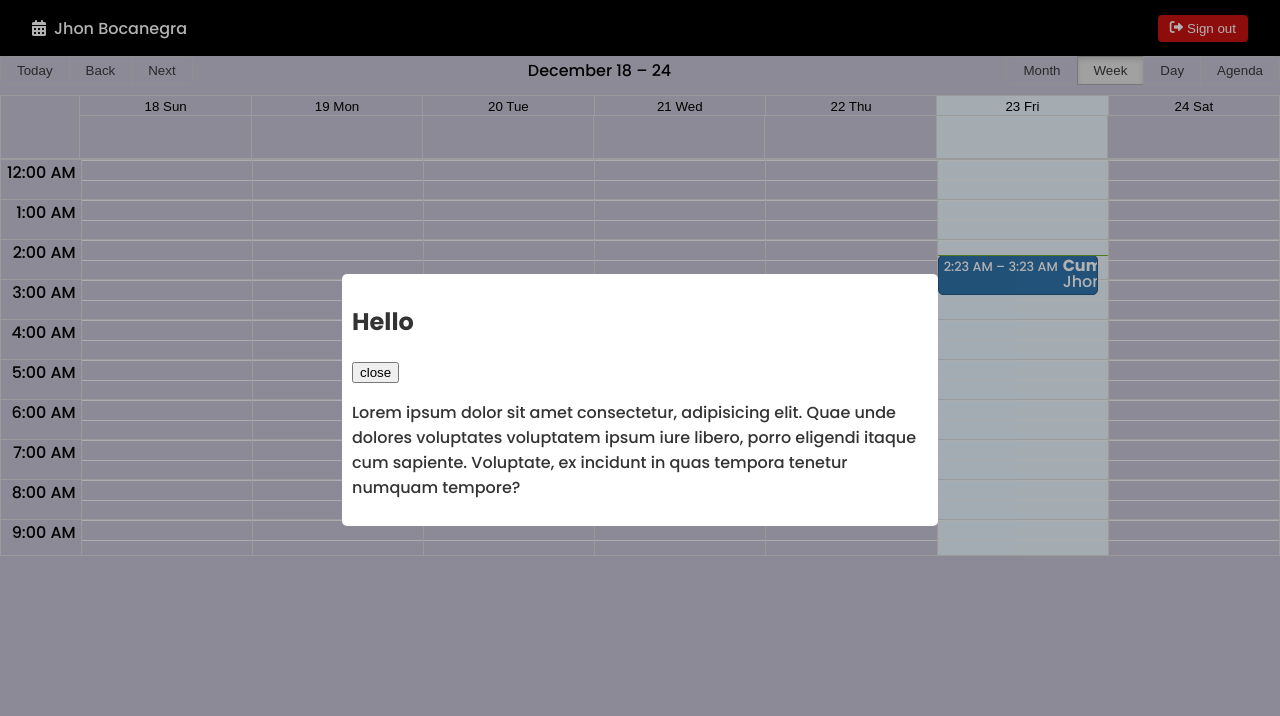
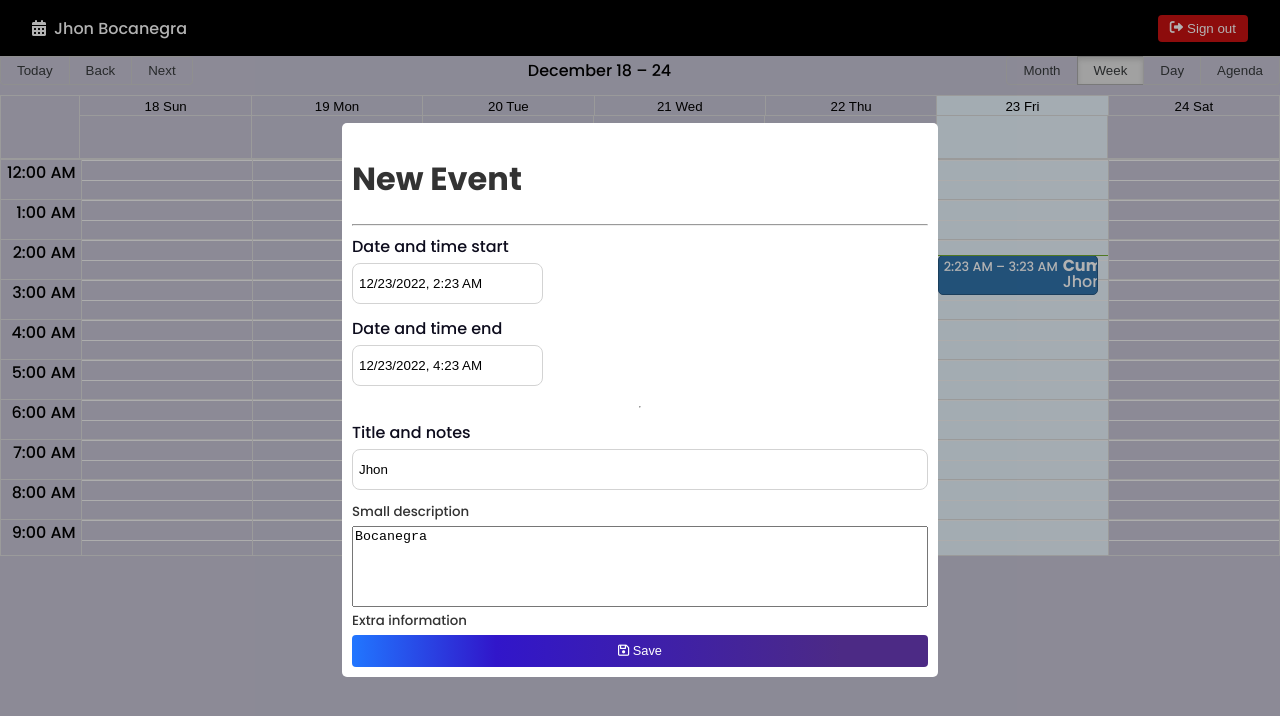
Before and after one commit to JhonEduard26/calendar, a React (Vite) app: page / in a window 1280 px wide. Shown: the top 716 px of the page. Built offline with nearby package versions, Linux system fonts and the light colour scheme.

Commit message:
[ADD] modal content and date picker

```diff
--- a/package.json
+++ b/package.json
@@ -12,6 +12,7 @@
     "date-fns": "^2.29.3",
     "react": "^18.2.0",
     "react-big-calendar": "^1.5.2",
+    "react-datepicker": "^4.8.0",
     "react-dom": "^18.2.0",
     "react-modal": "^3.16.1",
     "react-router-dom": "^6.6.0"
--- a/src/calendar/components/CalendarModal.jsx
+++ b/src/calendar/components/CalendarModal.jsx
@@ -1,5 +1,9 @@
 import { useState } from 'react'
+import { addHours } from 'date-fns'
 import Modal from 'react-modal'
+import DatePicker from 'react-datepicker'
+import 'react-datepicker/dist/react-datepicker.css'
+
 import './components.css'
 
 Modal.setAppElement('#root')
@@ -9,16 +13,41 @@ export const CalendarModal = () => {
   let subtitle
   const [modalIsOpen, setIsOpen] = useState(true)
 
-  function openModal() {
+  const onInputChange = ({ target }) => {
+
+    const { value, name } = target
+    setFormValues({
+      ...formValues,
+      [name]: value
+    })
+  }
+
+  const [formValues, setFormValues] = useState({
+    title: 'Jhon',
+    notes: 'Bocanegra',
+    start: new Date(),
+    end: addHours(new Date(), 2)
+  })
+
+  const { title, notes, start, end } = formValues
+
+  const onDateChanged = (event, changing) => {
+    setFormValues({
+      ...formValues,
+      [changing]: event
+    })
+  }
+
+  const openModal = () => {
     setIsOpen(true)
   }
 
-  function afterOpenModal() {
+  const afterOpenModal = () => {
     // references are now sync'd and can be accessed.
     subtitle.style.color = '#f00'
   }
 
-  function onCloseModal() {
+  const onCloseModal = () => {
     setIsOpen(false)
   }
 
@@ -30,9 +59,59 @@ export const CalendarModal = () => {
       overlayClassName="modal-fondo"
       closeTimeoutMS={200}
     >
-      <h2>Hello</h2>
-      <button onClick={onCloseModal}>close</button>
-      <p>Lorem ipsum dolor sit amet consectetur, adipisicing elit. Quae unde dolores voluptates voluptatem ipsum iure libero, porro eligendi itaque cum sapiente. Voluptate, ex incidunt in quas tempora tenetur numquam tempore?</p>
+      <h1> New Event </h1>
+      <hr />
+      <form className='modal__form-content'>
+
+        <label htmlFor='startdate'>Date and time start</label>
+        <DatePicker
+          selected={start}
+          onChange={(event) => onDateChanged(event, 'start')}
+          dateFormat="Pp"
+          showTimeSelect
+        />
+
+        <label htmlFor='enddate'>Date and time end</label>
+        <DatePicker
+          minDate={start}
+          selected={end}
+          onChange={(event) => onDateChanged(event, 'end')}
+          dateFormat="Pp"
+          showTimeSelect
+        />
+
+        <hr />
+        <label htmlFor='title'>Title and notes</label>
+        <input
+          type="text"
+          placeholder="Event title"
+          name="title"
+          value={title}
+          onChange={onInputChange}
+          autoComplete="off"
+          id='title'
+        />
+        <small id="emailHelp">Small description</small>
+
+        <textarea
+          type="text"
+          placeholder="Notes"
+          rows="5"
+          name="notes"
+          value={notes}
+          onChange={onInputChange}
+        ></textarea>
+        <small id="emailHelp">Extra information</small>
+
+        <button
+          className='save--button'
+          type="submit"
+        >
+          <i className="far fa-save"></i>
+          <span>  Save</span>
+        </button>
+
+      </form>
     </Modal>
   )
 }
--- a/src/calendar/components/components.css
+++ b/src/calendar/components/components.css
@@ -7,12 +7,15 @@
   background-color: black;
   color: white;
 }
-.navbar div:nth-child(2){
+
+.navbar div:nth-child(2) {
   color: red;
 }
-div > i {
+
+div>i {
   margin-right: 8px;
 }
+
 .btn--exit {
   cursor: pointer;
   display: inline-flex;
@@ -25,20 +28,23 @@ div > i {
   background-color: rgb(202, 17, 17);
   color: white;
 }
+
 .btn--exit:hover {
   opacity: 0.8;
 }
 
 /* Modal */
-.ReactModalPortal > div{
+.ReactModalPortal>div {
   opacity: 0;
 }
+
 .ReactModalPortal .ReactModal__Overlay {
   z-index: 999;
   transition: opacity .2s ease-in-out;
   display: grid;
   place-items: center;
 }
+
 .modal-fondo {
   background-color: rgba(0, 0, 0, 0.3);
   bottom: 0;
@@ -47,12 +53,15 @@ div > i {
   top: 0;
   position: fixed;
 }
+
 .ReactModalPortal .ReactModal__Overlay--after-open {
   opacity: 1;
 }
+
 .ReactModalPortal .ReactModal__Overlay--before-close {
   opacity: 0;
 }
+
 .modal {
   background: white;
   border-radius: 5px;
@@ -61,3 +70,34 @@ div > i {
   outline: none;
   padding: 10px;
 }
+
+.modal__form-content {
+  width: 100%;
+  margin: 0;
+  padding: 0;
+}
+
+.modal__form-content textarea {
+  resize: none;
+}
+
+.modal__form-content textarea:focus {
+  outline: auto;
+}
+
+.modal__form-content .save--button {
+  cursor: pointer;
+  height: 32px;
+  border-radius: 4px;
+  outline: 0;
+  border: 0;
+  padding: 4px;
+  background: rgb(33, 118, 255);
+  background: linear-gradient(90deg, rgba(33, 118, 255, 1) 0%, rgba(49, 22, 202, 1) 25%, rgba(76, 42, 133, 1) 85%);
+  color: var(--bg-color);
+  font-size: 0.8rem;
+}
+
+.modal__form-content .save--button:hover {
+  opacity: 0.8;
+}
```
Also changed, not shown: 1 other file (tests, documents, lock files or other folders).
